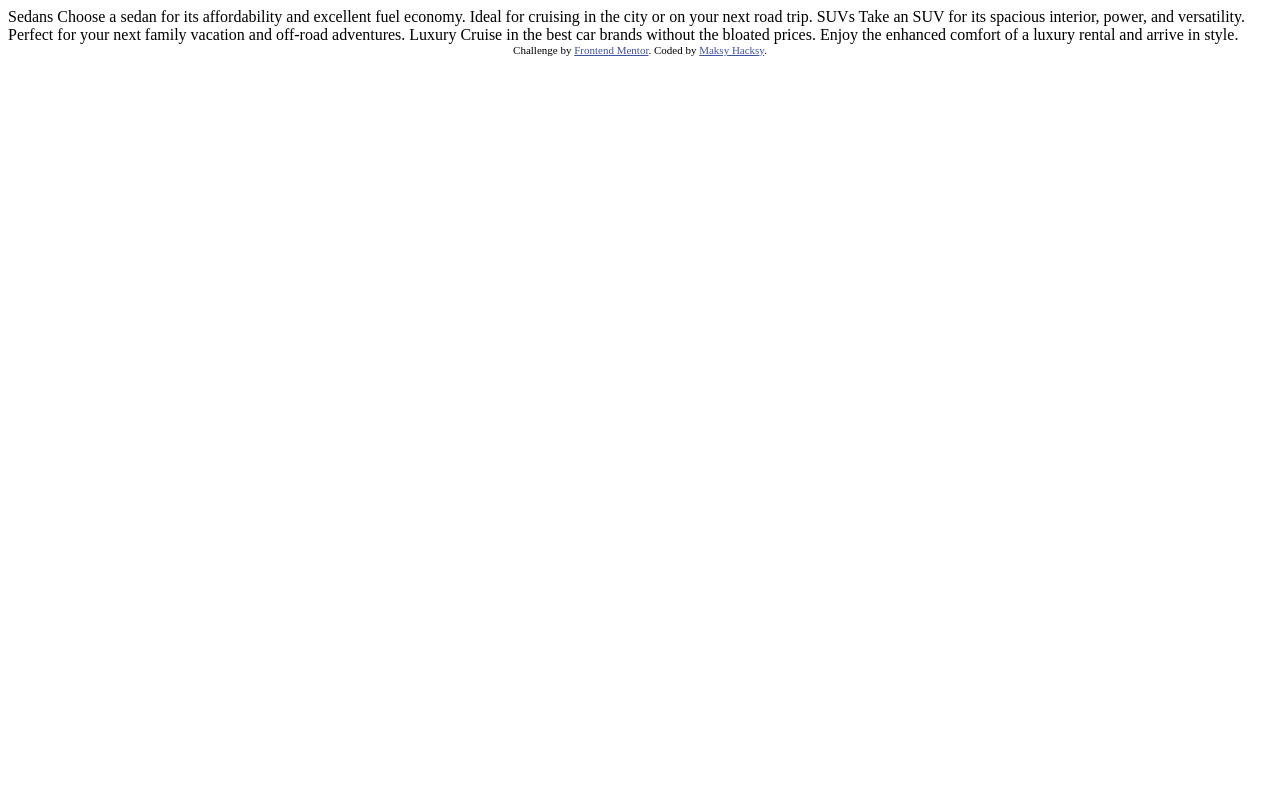
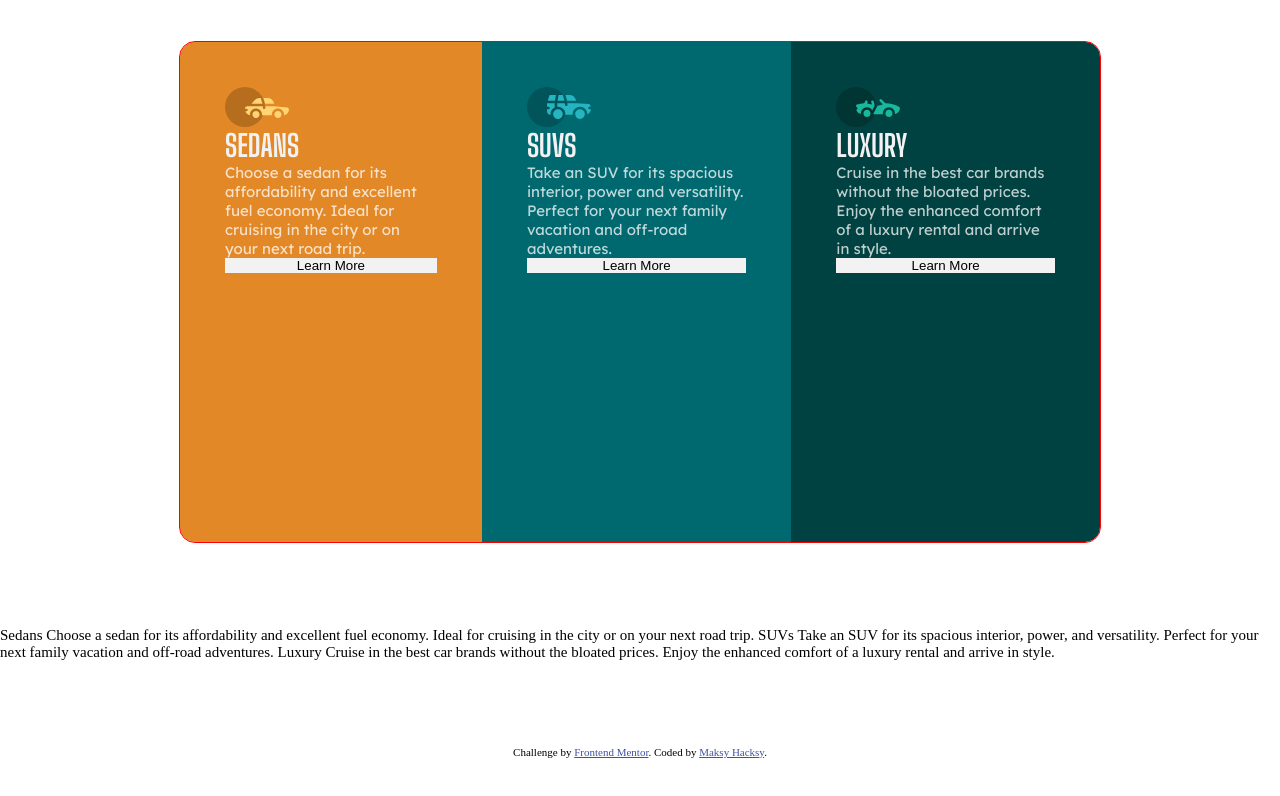
Before and after one commit to MaxPScript/3-column-preview-card-component-main, a plain HTML site: page index.html in a window 1280 px wide. Drawn offline with Linux system fonts and the light colour scheme.

Commit message:
base styles

```diff
--- a/index.html
+++ b/index.html
@@ -9,7 +9,7 @@
   <link rel="icon" type="image/png" sizes="32x32" href="./images/favicon-32x32.png">
 
   <title>Frontend Mentor | 3-column preview card component</title>
-
+  <link rel="stylesheet" href="style.css">
   <!-- Feel free to remove these styles or customise in your own stylesheet 👍 -->
   <style>
     .attribution {
@@ -24,7 +24,58 @@
 </head>
 
 <body>
+  <main class="main">
+    <div class="col-1">
+      <svg width="64" height="40" xmlns="http://www.w3.org/2000/svg">
+        <g fill="none" fill-rule="evenodd">
+          <circle fill="#000" opacity=".201" cx="20" cy="20" r="20" />
+          <path
+            d="M52.936 24.11c1.942 0 3.517 1.542 3.517 3.445 0 1.903-1.575 3.445-3.517 3.445s-3.516-1.542-3.516-3.445c0-1.903 1.574-3.445 3.516-3.445zm-21.957 0c1.942 0 3.517 1.542 3.517 3.445 0 1.903-1.575 3.445-3.517 3.445s-3.516-1.542-3.516-3.445c0-1.903 1.574-3.445 3.516-3.445zm6.948-4.848v1.429c0 .716.61 1.293 1.348 1.259a1.295 1.295 0 001.225-1.295v-1.393h8.256l13.483 1.313c.956.093 1.676.881 1.676 1.814 0 2.89-2.126 5.303-4.926 5.819.397-3.557-2.458-6.62-6.053-6.62-3.646 0-6.504 3.14-6.039 6.723h-9.879c.466-3.588-2.397-6.722-6.039-6.722-3.595 0-6.45 3.062-6.052 6.62-2.14-.398-3.916-1.912-4.61-3.931h1.142c.731 0 1.32-.598 1.285-1.322-.033-.678-.629-1.2-1.322-1.2H20v-.251c0-1.274 1.066-2.243 2.306-2.243h15.62zM42.59 11c2.645 0 4.99 1.556 5.972 3.963l.726 1.779H40.17L38.413 11h4.178zm-6.865 0l1.758 5.741H26.505l3.357-3.654A6.502 6.502 0 0134.644 11h1.082z"
+            fill="#FFD473" fill-rule="nonzero" />
+        </g>
+      </svg>
+      <h1>SEDANS</h1>
+      <p>
+        Choose a sedan for its affordability and excellent fuel economy. Ideal for cruising in the city or on your next
+        road trip.
+      </p>
+      <button>Learn More</button>
+    </div>
+    <div class="col-2">
+      <svg width="64" height="40" xmlns="http://www.w3.org/2000/svg">
+        <g fill="none" fill-rule="evenodd">
+          <circle fill="#000" opacity=".201" cx="20" cy="20" r="20" />
+          <path
+            d="M31.002 22.358c2.917 0 5.18 2.593 4.762 5.506a4.828 4.828 0 01-2.962 3.778 4.797 4.797 0 01-5.3-1.165c-1.188-1.26-1.235-2.613-1.263-2.613-.42-2.924 1.857-5.506 4.763-5.506zm22 0c3.457 0 5.798 3.567 4.41 6.744A4.816 4.816 0 0152.3 31.94a4.826 4.826 0 01-4.06-4.077c-.42-2.915 1.846-5.506 4.762-5.506zm-15.04-6.083v1.462a1.29 1.29 0 001.352 1.29c.693-.033 1.227-.631 1.227-1.326v-1.426h8.3l13.056.716a1.29 1.29 0 011.164.917c.27.895.446 1.477.563 1.87h-1.047c-.694 0-1.291.534-1.324 1.228a1.29 1.29 0 001.288 1.352h1.445c-.164 2.225-1.57 4.193-3.6 5.05.13-4.212-3.255-7.63-7.384-7.63-4.317 0-7.762 3.718-7.358 8.086h-7.285c.43-4.655-3.503-8.531-8.131-8.046v-3.543h7.734zm-10.312 0v4.308a7.4 7.4 0 00-4.006 7.274 3.874 3.874 0 01-3.642-3.864v-1.635h1.46a1.29 1.29 0 000-2.58h-1.461v-3.213l.003-.29h7.646zm14.986-8.196c2.65 0 5 1.592 5.984 4.055l.63 1.579a5.525 5.525 0 01-.065-.004l-.026-.002-.034-.002-.022-.002a4.178 4.178 0 00-.224-.006l-.098-.001h-.039l-.136-.001h-.052l-.326-.001H40.211L38.528 8.08zm-13.632 0l-1.122 5.616h-7.144l1.47-4.71a1.29 1.29 0 011.231-.906h5.565zm6.832 0l1.683 5.615h-7.007l1.121-5.615h4.203z"
+            fill="#26B5C0" fill-rule="nonzero" />
+        </g>
+      </svg>
+      <h1>SUVS</h1>
+      <p>
+        Take an SUV for its spacious interior, power and versatility. Perfect for your next family vacation and off-road
+        adventures.
+      </p>
+      <button>Learn More</button>
 
+    </div>
+    <div class="col-3">
+      <svg width="64" height="40" xmlns="http://www.w3.org/2000/svg">
+        <g fill="none" fill-rule="evenodd">
+          <circle fill="#000" opacity=".201" cx="20" cy="20" r="20" />
+          <path
+            d="M30.98 22.835c1.941 0 3.516 1.604 3.516 3.583 0 1.978-1.575 3.582-3.517 3.582s-3.516-1.604-3.516-3.582c0-1.979 1.574-3.583 3.516-3.583zm21.956 0c1.942 0 3.517 1.604 3.517 3.583 0 1.978-1.575 3.582-3.517 3.582s-3.516-1.604-3.516-3.582c0-1.979 1.574-3.583 3.516-3.583zm-9.143-10.45a1.27 1.27 0 011.819 0l3.715 3.784c4.444-.115 9.7 1.142 13.964 3.753.387.237.624.664.624 1.124 0 3.006-2.126 5.514-4.926 6.05.397-3.698-2.458-6.882-6.053-6.882-3.646 0-6.504 3.264-6.039 6.99h-9.669c.76-1.544.993-2.026 1.337-2.711l.082-.162c.421-.835 1.056-2.07 2.883-5.65 1.68-.023 3.47-.408 5.247-1.403l-2.984-3.04a1.328 1.328 0 010-1.854zm-7.68 1.064c.683-.2 1.395.202 1.592.898l.749 2.652a3.46 3.46 0 01-.247 2.51l-1.733 3.395-.216.424c-1.07-1.89-3.06-3.114-5.279-3.114-3.595 0-6.45 3.184-6.052 6.885-1.832-.347-3.414-1.537-4.278-3.276a1.331 1.331 0 01.117-1.376l.955-1.303-1.325-1.295c-.751-.735-.376-2.024.64-2.231l6.614-1.346.13-.026c.092-.019.145-.03.157-.031.314-.146 1.07-.591 1.07-1.506 0-.734.592-1.327 1.316-1.31.712.016 1.268.662 1.256 1.388a4.11 4.11 0 01-.348 1.611 22.69 22.69 0 014.7 1.146l-.7-2.473a1.314 1.314 0 01.882-1.622z"
+            fill="#19B89D" fill-rule="nonzero" />
+        </g>
+      </svg>
+      <h1>LUXURY</h1>
+      <p>
+        Cruise in the best car brands without the bloated prices. Enjoy the enhanced comfort of a luxury rental and
+        arrive in style.
+      </p>
+      <button>Learn More</button>
+
+    </div>
+  </main>
   Sedans
   Choose a sedan for its affordability and excellent fuel economy. Ideal for cruising in the city
   or on your next road trip.
--- a/style.css
+++ b/style.css
@@ -0,0 +1,78 @@
+@import url("https://fonts.googleapis.com/css2?family=Big+Shoulders+Display:wght@700&family=Lexend+Deca&display=swap");
+/* font-family: 'Big Shoulders Display', cursive; */
+/* font-family: 'Lexend Deca', sans-serif; */
+
+/* The designs were created to the following widths:
+
+Mobile: 375px
+Desktop: 1440px */
+/* Colors
+Primary
+Bright orange: hsl(31, 77%, 52%) Dark cyan: hsl(184, 100%, 22%) Very dark cyan: hsl(179, 100%, 13%)
+
+Neutral
+Transparent white (paragraphs): hsla(0, 0%, 100%, 0.75) Very light gray (background, headings, buttons): hsl(0, 0%, 95%) */
+*,
+::before,
+::after {
+  margin: 0;
+  padding: 0;
+  box-sizing: border-box;
+}
+:root {
+  /* primary */
+  --Bright-orange: hsl(31, 77%, 52%);
+  --Dark-cyan: hsl(184, 100%, 22%);
+  --Very-dark-cyan: hsl(179, 100%, 13%);
+  /* neutral */
+  --Transparent-white-paragraphs: hsla(0, 0%, 100%, 0.75);
+  --Very-light-gray-background-headings-buttons: hsl(0, 0%, 95%);
+}
+html,
+body {
+  width: 100%;
+}
+body {
+  height: 100vh;
+  display: grid;
+  place-items: center;
+  font-size: 15px;
+}
+.main {
+  display: flex;
+  width: 920px;
+  height: 500px;
+  aspect-ratio: 920/500;
+  outline: 1px solid red;
+  border-radius: 1em;
+  overflow: hidden;
+}
+.main > div {
+  flex-grow: 1;
+  display: flex;
+  flex-direction: column;
+  padding: 3em;
+  /* border-radius: inherit; */
+}
+.col-1 {
+  background: var(--Bright-orange);
+}
+.col-2 {
+  background: var(--Dark-cyan);
+}
+.col-3 {
+  background: var(--Very-dark-cyan);
+}
+h1 {
+  color: var(--Very-light-gray-background-headings-buttons);
+  font-family: "Big Shoulders Display", cursive;
+}
+p {
+  color: var(--Transparent-white-paragraphs);
+  font-family: "Lexend Deca", sans-serif;
+}
+button {
+  background: var(--Very-light-gray-background-headings-buttons);
+  border: none;
+  outline: none;
+}
```
